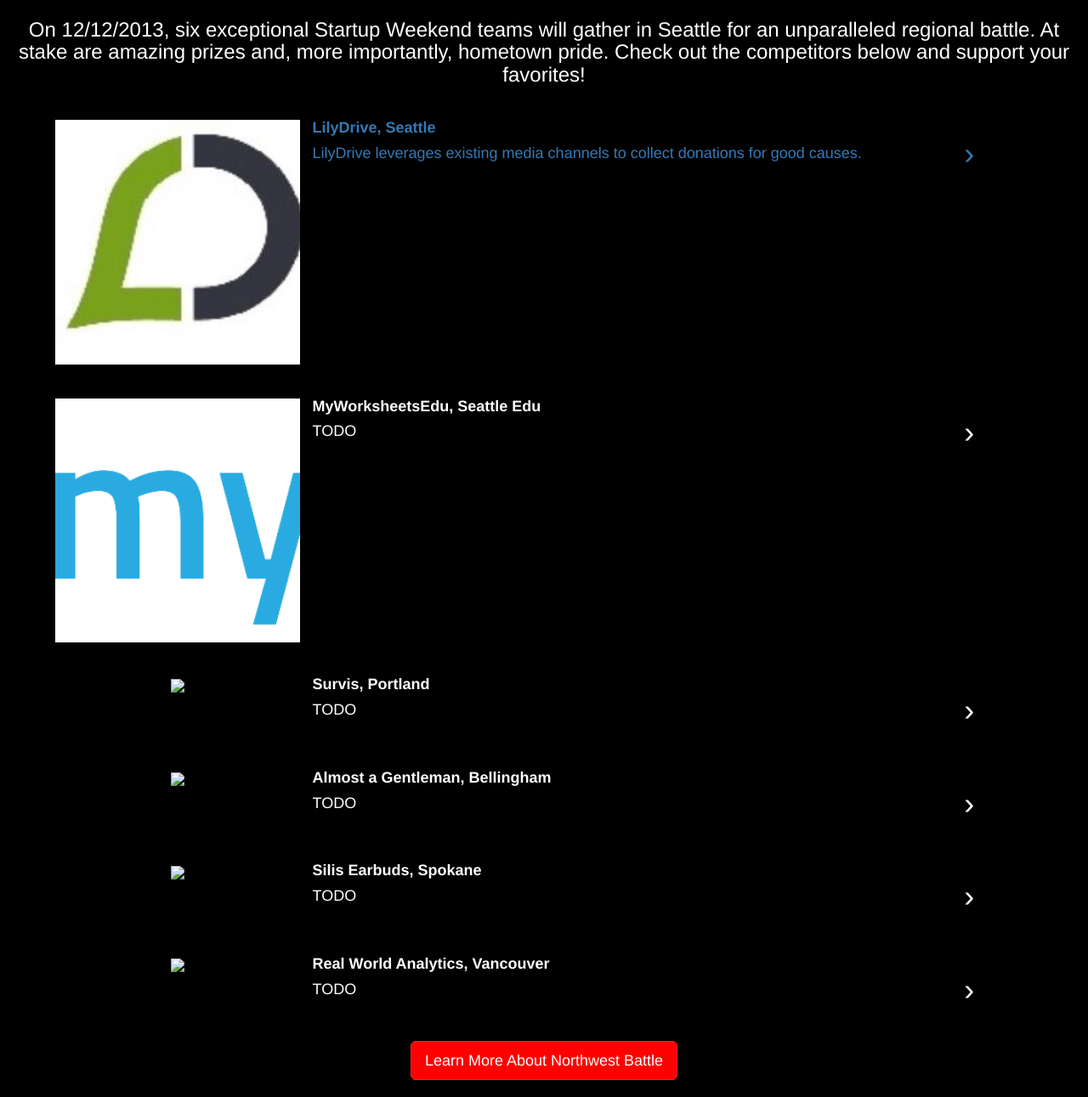
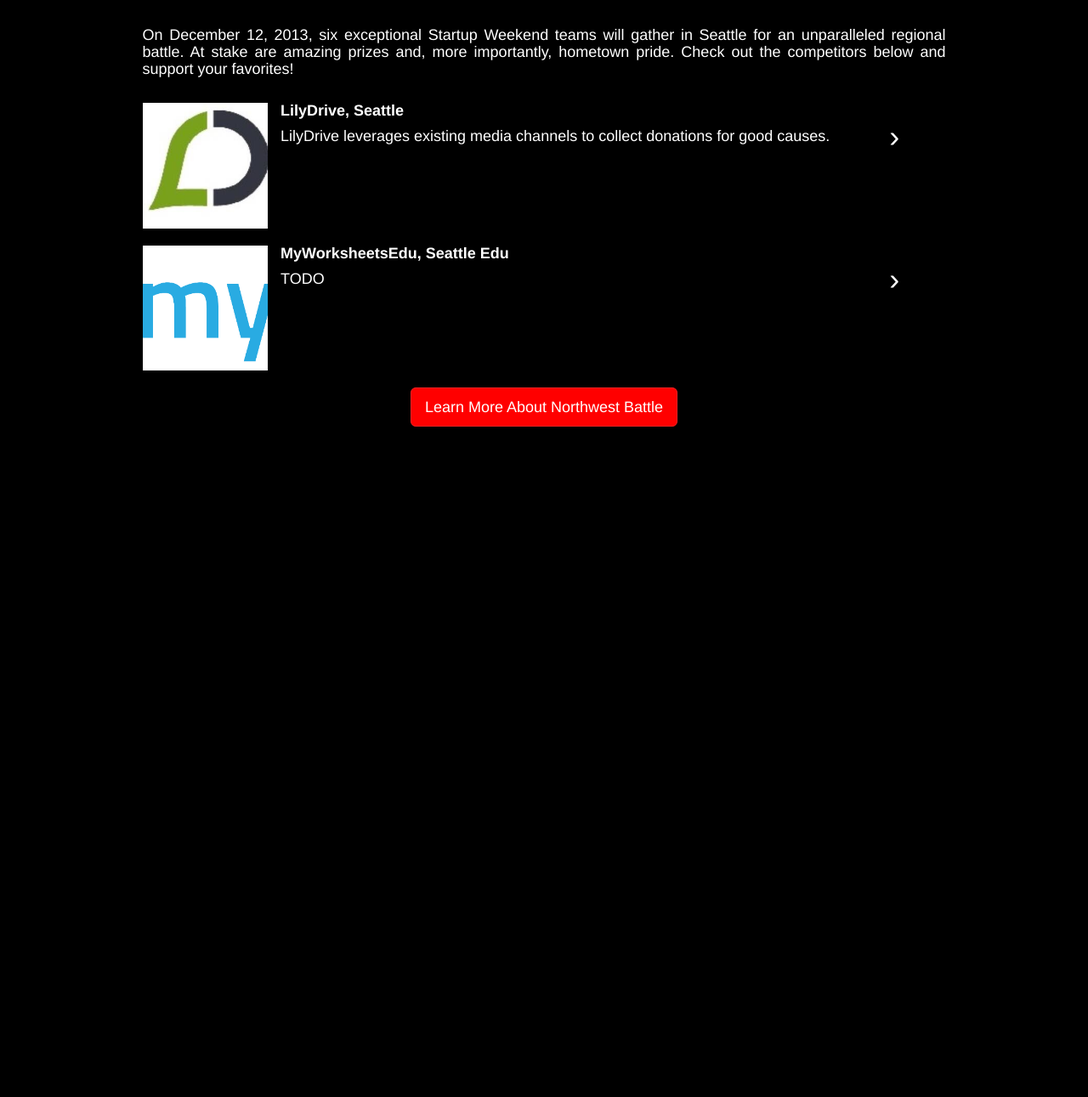
Before and after one commit to verespej/NorthwestBattle, a plain HTML site: page index.html in a window 1280 px wide. Shown: the part 169-1460 px from the top of the page at 85% size. After the commit the page ends 800 px from the top, so only its background shows below. Drawn offline with nearby package versions, Linux system fonts and the light colour scheme.

Commit message:
Separate style into stylesheet

```diff
--- a/index.html
+++ b/index.html
@@ -1,122 +1,61 @@
 <!doctype html>
 <html>
 	<head>
-		<link rel="stylesheet" href="//netdna.bootstrapcdn.com/bootstrap/3.0.2/css/bootstrap.min.css">
+		<link rel='stylesheet' href='//netdna.bootstrapcdn.com/bootstrap/3.0.2/css/bootstrap.min.css'>
+		<link rel='stylesheet' href='style/style.css'>
 	</head>
-	<body style='background-color:#000000;color:#ffffff;'>
-		<div style='background-color:#ffffff;text-align:center;width:100%;margin-bottom:25px;'>
-			<img src='images/gsb.jpg' />
-		</div>
-		<div style='width:100%;color:#ffffff;padding:0px 15px 20px 15px;text-align:center;'>
-			<h3>On 12/12/2013, six exceptional Startup Weekend teams will gather
-				in Seattle for an unparalleled regional battle. At stake are amazing
-				prizes and, more importantly, hometown pride. Check out the competitors
-				below and support your favorites!</h3>
-		</div>
-		<a href="lilydrive.html">
-			<div class='container' style='margin-bottom:10px;'>
-				<div class='row' style='padding:10px;margin-bottom:10px;'>
-					<div class='col-xs-3' style='text-align:center;'>
-						<div class='row'>
-							<img src='images/lilydrive_logo.jpg' style='width:100%;'/>
-						</div>
-					</div>
-					<div class='col-xs-8'>
-						<h4 style='margin-top:0px;'><strong>LilyDrive, Seattle</strong></h4>
-						<h4>LilyDrive leverages existing media channels to collect donations for good causes.</h4>
-					</div>
-					<div class='col-xs-1'>
-						<h1>&rsaquo;</h1>
-					</div>
-				</div>
-			</div>
-		</a>
-		<div class='container' style='margin-bottom:10px;'>
-			<div class='row' style='padding:10px;margin-bottom:10px;'>
-				<div class='col-xs-3' style='text-align:center;'>
-					<div class='row'>
-						<img src='images/myworksheets_logo.png' style='width:100%;'/>
-					</div>
-				</div>
-				<div class='col-xs-8'>
-					<h4 style='margin-top:0px;'><strong>MyWorksheetsEdu, Seattle Edu</strong></h4>
-					<h4>TODO</h4>
-				</div>
-				<div class='col-xs-1'>
-					<h1>&rsaquo;</h1>
-				</div>
-			</div>
-		</div>
-		<div class='container' style='margin-bottom:10px;'>
-			<div class='row' style='padding:10px;margin-bottom:10px;'>
-				<div class='col-xs-3' style='text-align:center;'>
-					<div class='row'>
-						<img src='images/x.jpg' style='width:100%;'/>
-					</div>
-				</div>
-				<div class='col-xs-8'>
-					<h4 style='margin-top:0px;'><strong>Survis, Portland</strong></h4>
-					<h4>TODO</h4>
-				</div>
-				<div class='col-xs-1'>
-					<h1>&rsaquo;</h1>
-				</div>
-			</div>
-		</div>
-		<div class='container' style='margin-bottom:10px;'>
-			<div class='row' style='padding:10px;margin-bottom:10px;'>
-				<div class='col-xs-3' style='text-align:center;'>
-					<div class='row'>
-						<img src='images/x.jpg' style='width:100%;'/>
-					</div>
-				</div>
-				<div class='col-xs-8'>
-					<h4 style='margin-top:0px;'><strong>Almost a Gentleman, Bellingham</strong></h4>
-					<h4>TODO</h4>
-				</div>
-				<div class='col-xs-1'>
-					<h1>&rsaquo;</h1>
-				</div>
-			</div>
-		</div>
-		<div class='container' style='margin-bottom:10px;'>
-			<div class='row' style='padding:10px;margin-bottom:10px;'>
-				<div class='col-xs-3' style='text-align:center;'>
-					<div class='row'>
-						<img src='images/x.jpg' style='width:100%;'/>
-					</div>
-				</div>
-				<div class='col-xs-8'>
-					<h4 style='margin-top:0px;'><strong>Silis Earbuds, Spokane</strong></h4>
-					<h4>TODO</h4>
-				</div>
-				<div class='col-xs-1'>
-					<h1>&rsaquo;</h1>
-				</div>
-			</div>
-		</div>
-		<div class='container' style='margin-bottom:10px;'>
-			<div class='row' style='padding:10px;margin-bottom:10px;'>
-				<div class='col-xs-3' style='text-align:center;'>
-					<div class='row'>
-						<img src='images/x.jpg' style='width:100%;'/>
-					</div>
-				</div>
-				<div class='col-xs-8'>
-					<h4 style='margin-top:0px;'><strong>Real World Analytics, Vancouver</strong></h4>
-					<h4>TODO</h4>
-				</div>
-				<div class='col-xs-1'>
-					<h1>&rsaquo;</h1>
-				</div>
-			</div>
+	<body>
+		<div class='header'>
+			<a href='/'><img src='images/gsb.jpg' /></a>
 		</div>
 		<div class='container'>
 			<div class='row'>
-				<div class='col-xs-12' style='text-align:center;'>
-					<a href='#'
-						class='btn btn-primary btn-lg'
-						style='background-color:#ff0000;border-color:#ff2222;'>Learn More About Northwest Battle</a>
+				<div class='col-xs-10 col-xs-offset-1'>
+					<div class='row'>
+						<div class='col-xs-12 main-text'>
+							<h4>
+								On December 12, 2013, six exceptional Startup Weekend teams will gather
+								in Seattle for an unparalleled regional battle. At stake are amazing
+								prizes and, more importantly, hometown pride. Check out the competitors
+								below and support your favorites!
+							</h4>
+						</div>
+					</div>
+					<br />
+					<a href='lilydrive.html'>
+						<div class='row'>
+							<div class='col-xs-3 col-sm-2 main-team-logo-col'>
+								<img src='images/lilydrive_logo.jpg' class='main-team-logo' />
+							</div>
+							<div class='col-xs-8 col-sm-9'>
+								<h4 class='main-team-name'>LilyDrive, Seattle</h4>
+								<h4>LilyDrive leverages existing media channels to collect donations for good causes.</h4>
+							</div>
+							<div class='col-xs-1 main-team-rightarrow'><h1>&rsaquo;</h1></div>
+						</div>
+					</a>
+					<br />
+					<a href='#'>
+						<div class='row'>
+							<div class='col-xs-3 col-sm-2 main-team-logo-col'>
+								<img src='images/myworksheets_logo.png' class='main-team-logo' />
+							</div>
+							<div class='col-xs-8 col-sm-9'>
+								<h4 class='main-team-name'>MyWorksheetsEdu, Seattle Edu</h4>
+								<h4>TODO</h4>
+							</div>
+							<div class='col-xs-1 main-team-rightarrow'><h1>&rsaquo;</h1></div>
+						</div>
+					</a>
+					<br />
+					<div class='row'>
+						<div class='col-xs-12' style='text-align:center;'>
+							<a href='about.html'
+								class='btn btn-primary btn-lg'>
+								Learn More About Northwest Battle
+							</a>
+						</div>
+					</div>
 				</div>
 			</div>
 		</div>
--- /dev/null
+++ b/style/style.css
@@ -0,0 +1,75 @@
+body {
+	background-color: #000000;
+	color: #ffffff;
+}
+
+a:link { color: #ffffff; }
+a:visited { color: #ffffff; }
+a:hover { color: #bbbbbb; }
+a:active { color: #ffffff; }
+
+div.header {
+	background-color: #ffffff;
+	text-align: center;
+	width: 100%;
+	margin-bottom: 25px;
+}
+
+div.main-text {
+	text-align: justify;
+}
+
+div.main-team-logo-col {
+	padding-right: 0px;
+}
+
+img.main-team-logo {
+	width: 100%;
+}
+
+.main-team-name {
+	font-weight: bold;
+	margin-top: 0px;
+}
+
+.main-team-rightarrow {
+	padding-left: 0px;
+}
+
+a.btn-primary {
+	background-color:	#ff0000;
+	border-color: #ff2222;
+	white-space: normal;
+}
+
+div.aspect-ratio {
+	position: relative;
+	width: 100%;
+	height: 0px;
+	padding-bottom: 75%;
+	margin-bottom: 10px;
+}
+
+div.aspect-ratio iframe {
+	position: absolute;
+	width: 100%;
+	height: 100%;
+	left: 0px;
+	top: 0px;
+}
+
+img.team-member-profile-li {
+	margin-left: 10px;
+	width: 16px;
+	height: 16px;
+}
+
+img.team-member-profile-tw {
+	margin-left: 5px;
+	width: 20px;
+	height: 16px;
+}
+
+a.twitter-timeline {
+	width: 100%;
+}
```
Also changed, not shown: about.html (added, +27 -0 lines), lilydrive.html (+23 -24 lines).
